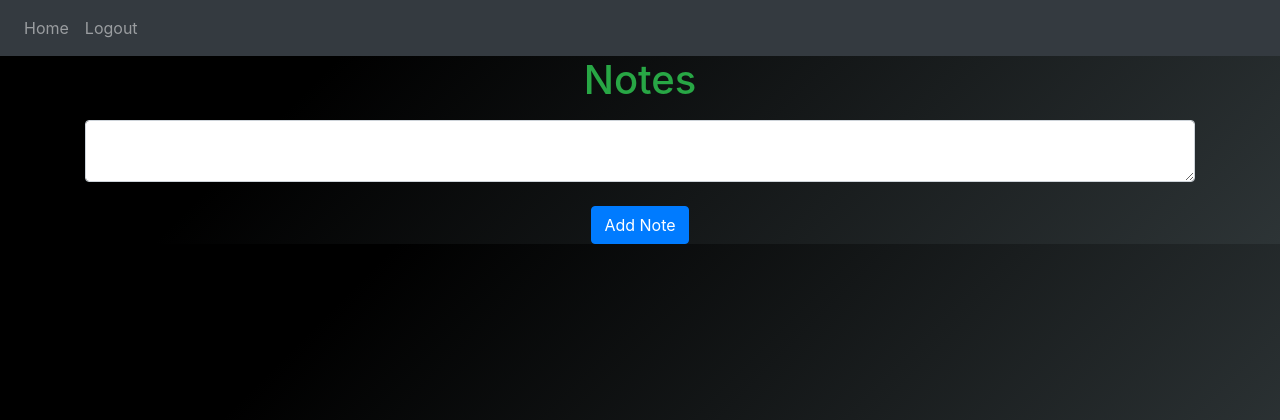
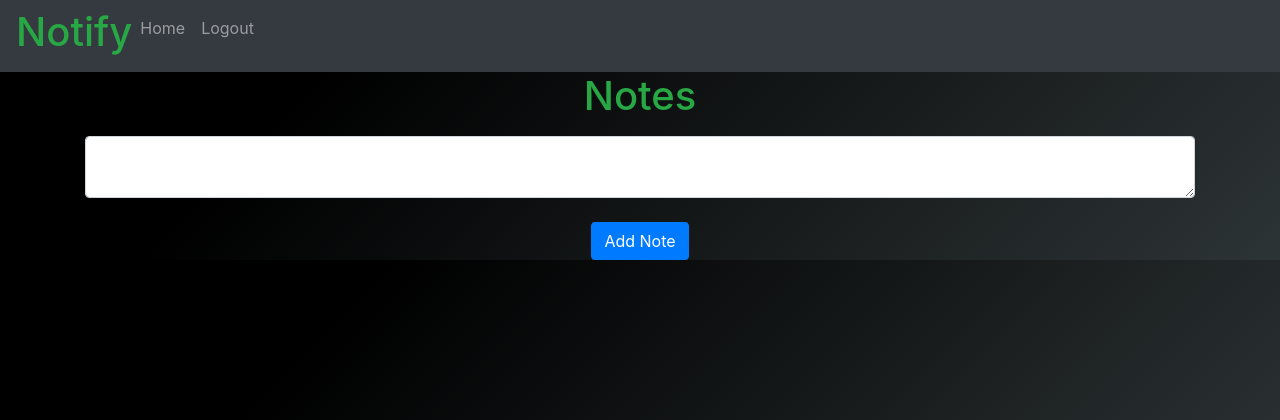
Before and after one commit to Markkelvin14/Notify, a Flask app: page / in a window 1280 px wide. Shown: the top 420 px of the page. Run offline with Flask 3, Linux system fonts and the light colour scheme; the visitor is signed in with stand-in values (Sample User, id 1); data that the repository does not hold is empty; some libraries are stand-ins or nearby versions.

Commit message:
Updated layout.html

```diff
--- a/website/templates/layout.html
+++ b/website/templates/layout.html
@@ -31,9 +31,11 @@
       <div class="collapse navbar-collapse" id="navbar">
         <div class="navbar-nav">
           {% if user.is_authenticated %}
+          <h1 class='text-success'>Notify</h1>
           <a class="nav-item nav-link" id="home" href="/">Home</a>
           <a class="nav-item nav-link" id="logout" href="/logout">Logout</a>
           {% else %}
+          <h1 class='text-success'>Notify</h1>
           <a class="nav-item nav-link" id="login" href="/login">Login</a>
           <a class="nav-item nav-link" id="signUp" href="/sign-up">Sign Up</a>
           {% endif %}
```
